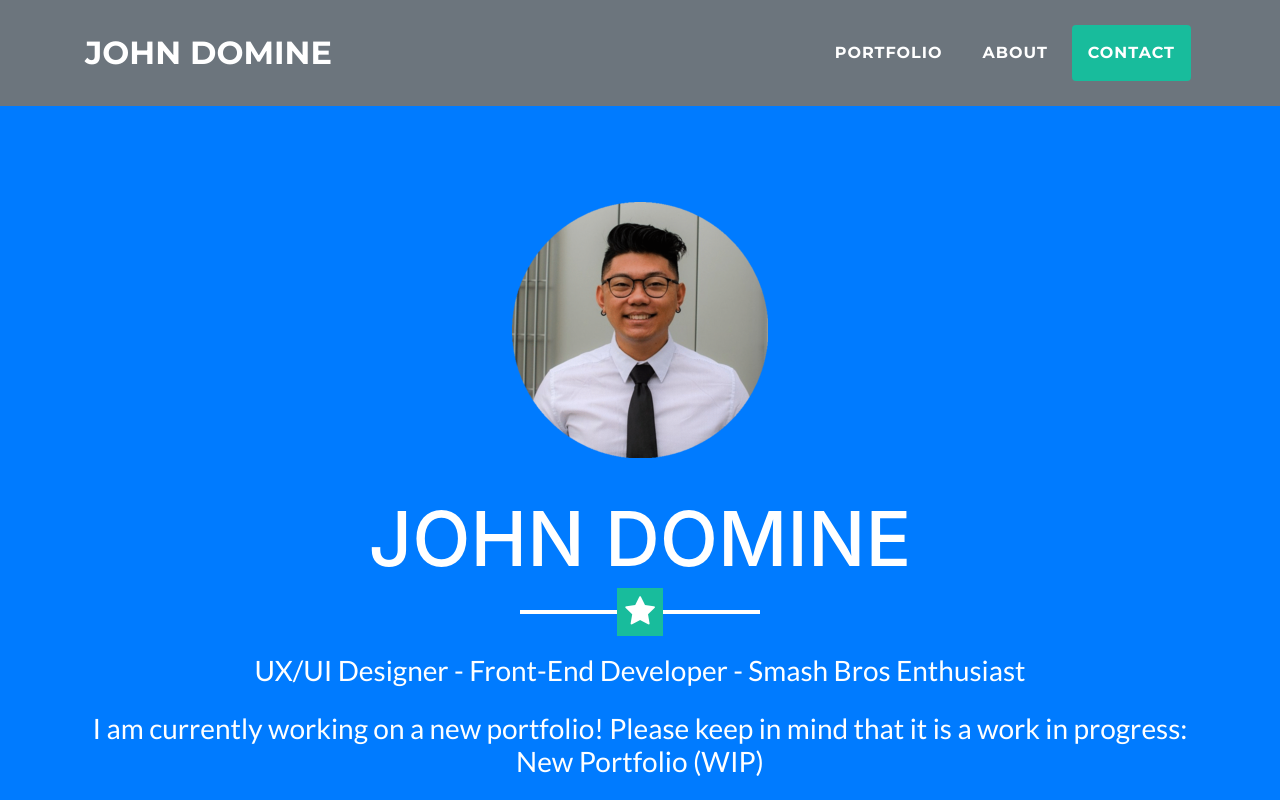
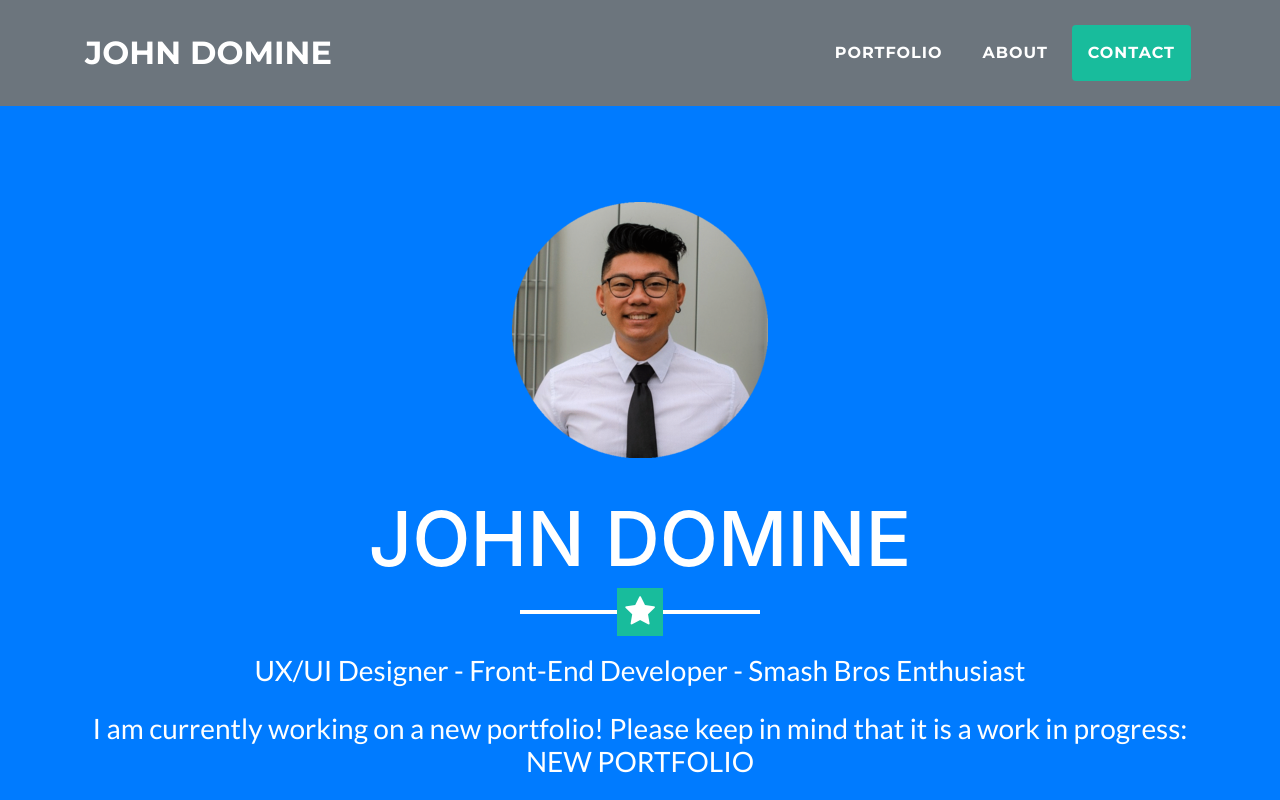
Before and after one commit to recurjohn/superviolet.github.io, a website with bundled scripts: page index.html in a window 1280 px wide. Shown: the top 800 px of the page. Built offline with nearby package versions, Linux system fonts and the light colour scheme.

Commit message:
Update index.html

```diff
--- a/index.html
+++ b/index.html
@@ -62,7 +62,7 @@
       <hr class="star-light">
       <h2 class="font-weight-light mb-0">UX/UI Designer - Front-End Developer - Smash Bros Enthusiast</h2>
       &nbsp;
-      <div> <h2 class="font-weight-light mb-0">  I am currently working on a new portfolio! Please keep in mind that it is a work in progress: <a href="https://johns-first-project-3f6da0.webflow.io/" target="_blank" style="color: #ffffff;">New Portfolio (WIP)</a></h2> </div>
+      <div> <h2 class="font-weight-light mb-0">  I am currently working on a new portfolio! Please keep in mind that it is a work in progress: <a href="https://jdomine.myportfolio.com/" target="_blank" style="color: #ffffff;">NEW PORTFOLIO</a></h2> </div>
     </div>
   </header>
 
```
